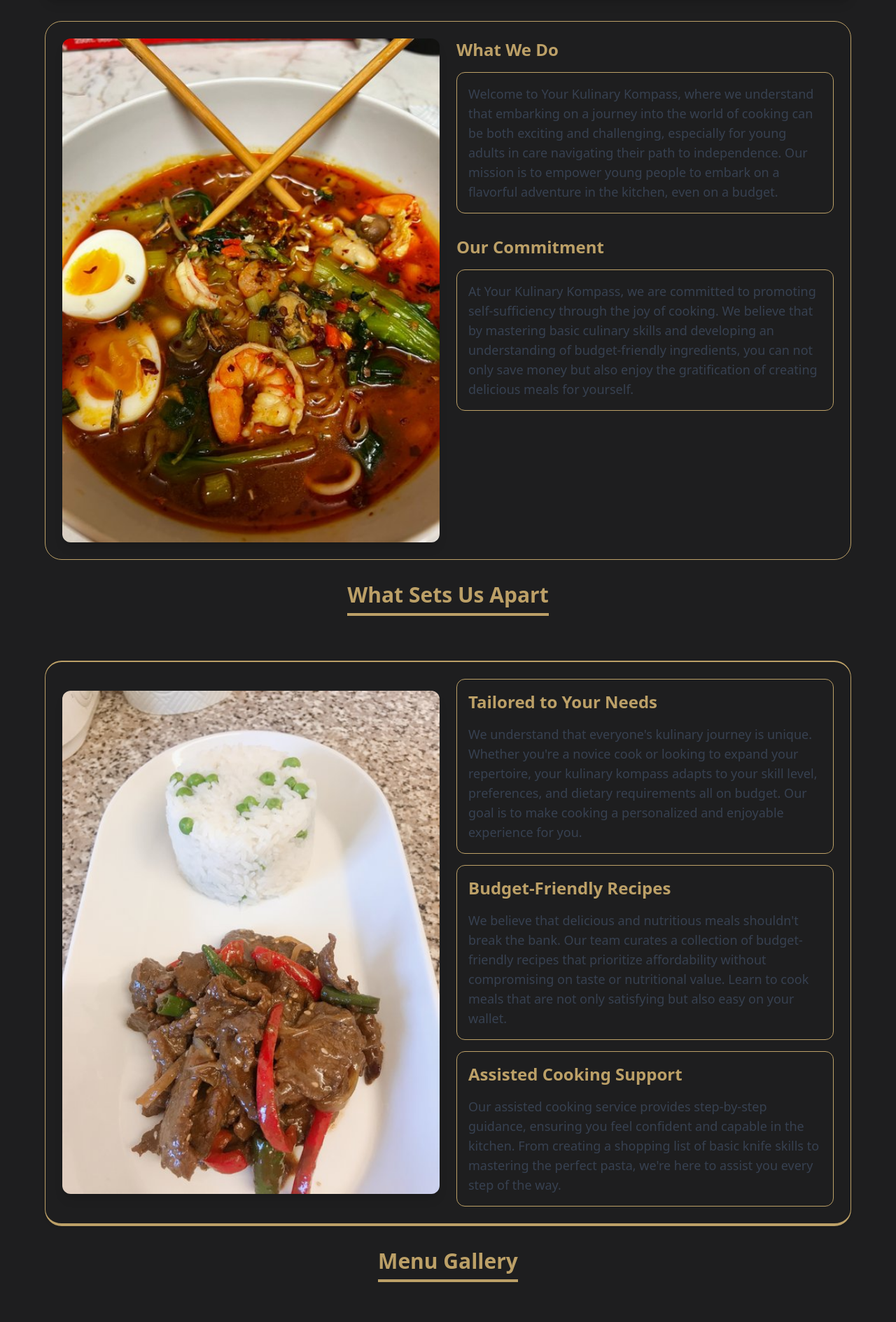
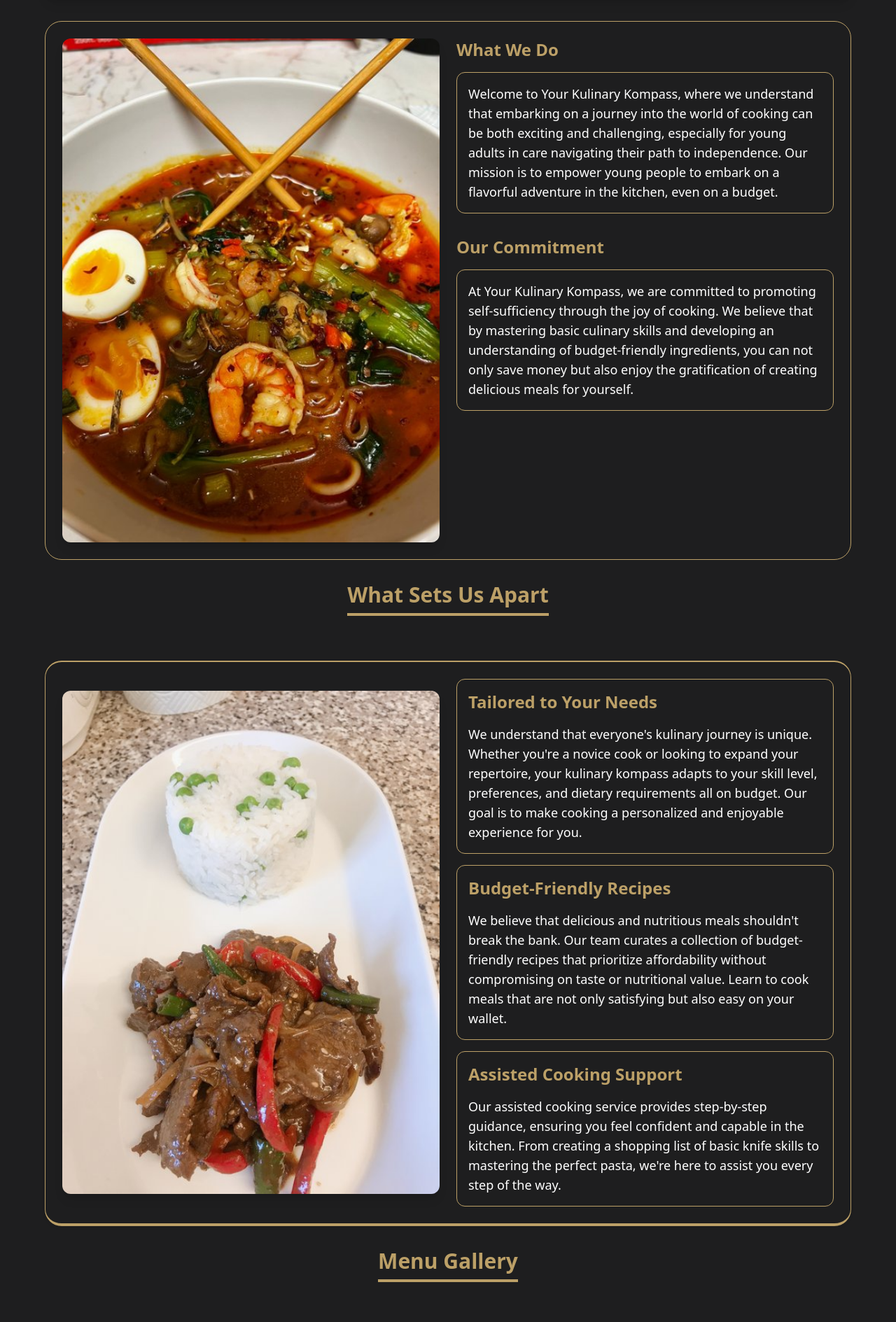
Before and after one commit to iamkayourday/Kulinary-Kompass, a React (Vite) app: page / in a window 1280 px wide. Shown: the part 1031-2920 px from the top of the page at 70% size. Built offline with nearby package versions, Linux system fonts and the light colour scheme.

Commit message:
Text Color

```diff
--- a/src/components/AboutUs.jsx
+++ b/src/components/AboutUs.jsx
@@ -53,7 +53,7 @@ const AboutUs = () => {
               </motion.h2>
 
               <motion.p
-                className="text-lg text-gray-700 dark:text-white border border-[#bca067] p-4 rounded-xl"
+                className="text-lg text-white dark:text-white border border-[#bca067] p-4 rounded-xl"
                 initial={{ x: -100, opacity: 0 }}
                 animate={{ x: 0, opacity: 1 }}
                 transition={{ duration: 1, delay: 0.6 }}
@@ -72,7 +72,7 @@ const AboutUs = () => {
                 </motion.h2>
 
                 <motion.p
-                  className="text-lg text-gray-700 dark:text-white border border-[#bca067] p-4 rounded-xl"
+                  className="text-lg text-white dark:text-white border border-[#bca067] p-4 rounded-xl"
                   initial={{ x: -100, opacity: 0 }}
                   animate={{ x: 0, opacity: 1 }}
                   transition={{ duration: 1, delay: 1 }}
--- a/src/components/SetUsApart.jsx
+++ b/src/components/SetUsApart.jsx
@@ -60,7 +60,7 @@ const SetUsApart = () => {
             <h2 className="text-2xl font-semibold text-[#bca067] mb-4">
               Tailored to Your Needs
             </h2>
-            <p className="text-lg text-gray-700 dark:text-white">
+            <p className="text-lg text-white dark:text-white">
               We understand that everyone's kulinary journey is unique. Whether
               you're a novice cook or looking to expand your repertoire, your
               kulinary kompass adapts to your skill level, preferences, and
@@ -80,7 +80,7 @@ const SetUsApart = () => {
             <h2 className="text-2xl font-semibold text-[#bca067] mb-4">
               Budget-Friendly Recipes
             </h2>
-            <p className="text-lg text-gray-700 dark:text-white">
+            <p className="text-lg text-white dark:text-white">
               We believe that delicious and nutritious meals shouldn't break the
               bank. Our team curates a collection of budget-friendly recipes
               that prioritize affordability without compromising on taste or
@@ -100,7 +100,7 @@ const SetUsApart = () => {
             <h2 className="text-2xl font-semibold text-[#bca067] mb-4">
               Assisted Cooking Support
             </h2>
-            <p className="text-lg text-gray-700 dark:text-white">
+            <p className="text-lg text-white dark:text-white">
               Our assisted cooking service provides step-by-step guidance,
               ensuring you feel confident and capable in the kitchen. From
               creating a shopping list of basic knife skills to mastering the
```
